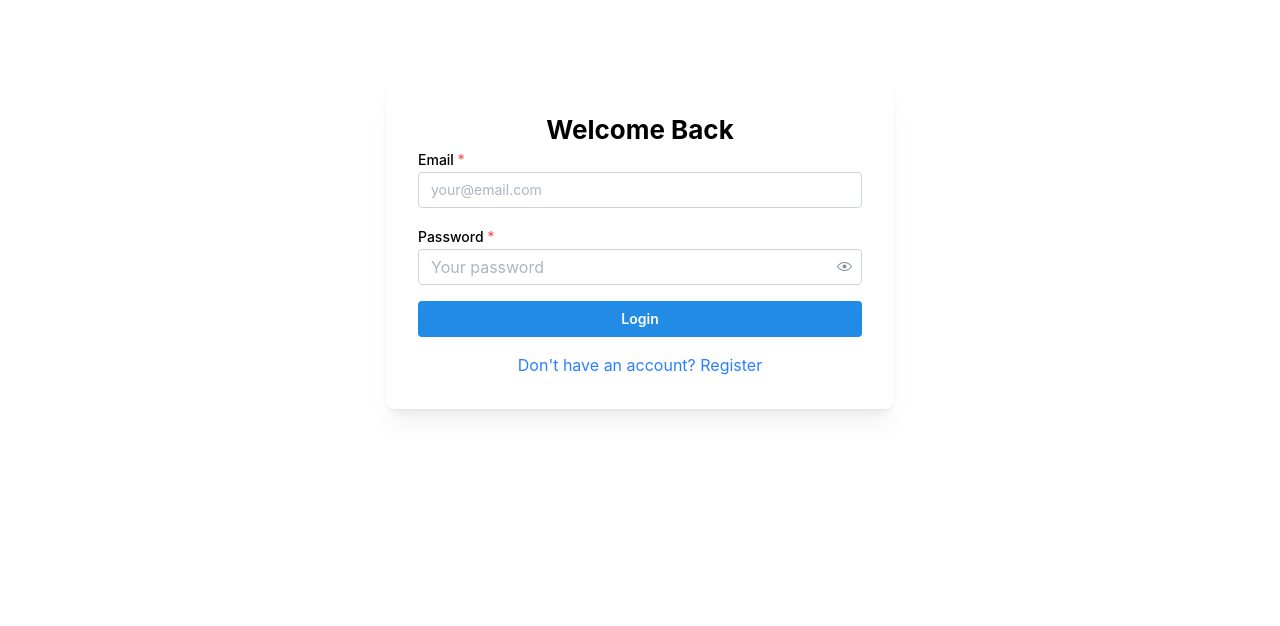
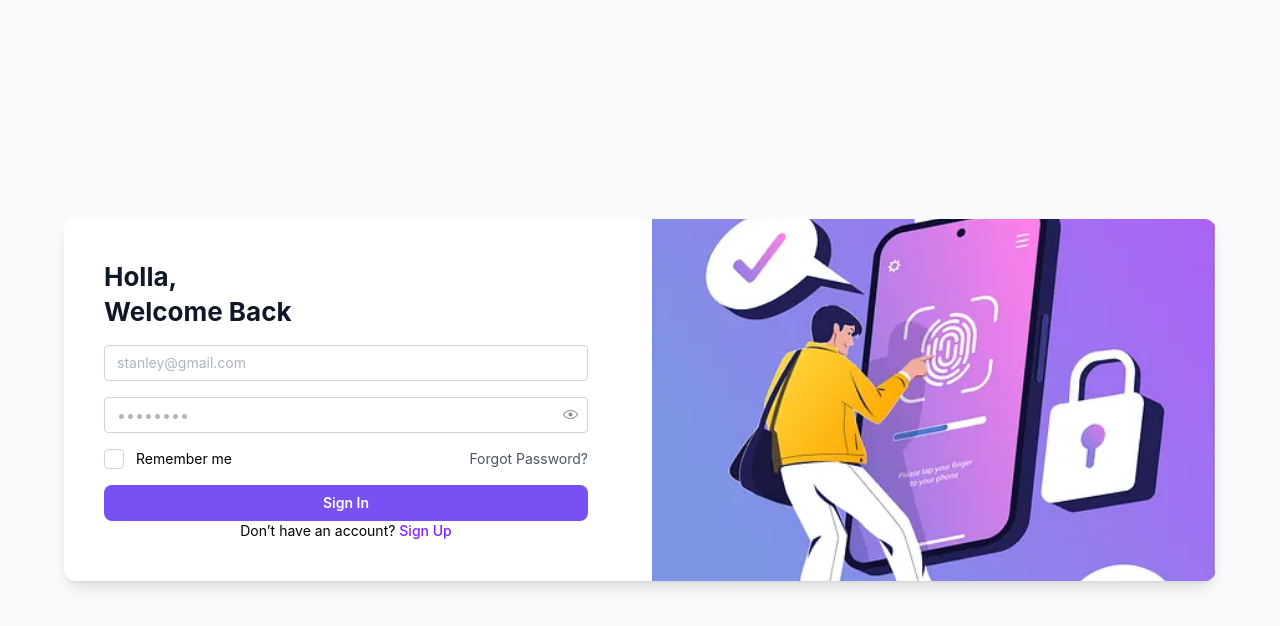
Before and after one commit to yitethio/review_ui, a Next.js app: page /auth/login in a window 1280 px wide. Shown: the top 626 px of the page. Built offline with nearby package versions, Linux system fonts and the light colour scheme.

Commit message:
worked on the header page and updated the ui for both login snd register page

```diff
--- a/src/app/auth/login/page.tsx
+++ b/src/app/auth/login/page.tsx
@@ -1,60 +1,88 @@
 'use client';
-import { TextInput, PasswordInput, Button, Container, Title, Paper } from '@mantine/core';
+import {
+  TextInput,
+  PasswordInput,
+  Button,
+  Checkbox,
+  Container,
+  Title,
+  Text,
+  Paper,
+  Group,
+  Flex,
+} from '@mantine/core';
 import { useState } from 'react';
 import { useDispatch } from 'react-redux';
 import { useRouter } from 'next/navigation';
 import Link from 'next/link';
+import Image from 'next/image';
 import { loginUser } from '../../../store/authSlice';
 
 export default function Login() {
-  const [formData, setFormData] = useState({
-    email: '',
-    password: '',
-  });
+  const [formData, setFormData] = useState({ email: '', password: '' });
   const dispatch = useDispatch();
   const router = useRouter();
 
   const handleSubmit = async (e: React.FormEvent) => {
     e.preventDefault();
     const result = await dispatch(loginUser(formData) as any);
-
     if (loginUser.fulfilled.match(result)) {
       router.push('/');
     }
   };
 
   return (
-    <Container size="xs" className="mt-20">
-      <Paper shadow="md" p="xl" radius="md">
-        <Title order={2} className="text-center mb-6">Welcome Back</Title>
+    <div className="min-h-screen flex items-center justify-center bg-gray-50 px-4">
+      <div className="max-w-6xl w-full grid grid-cols-1 md:grid-cols-2 gap-6 bg-white rounded-xl shadow-lg overflow-hidden">
+
+        {/* Left Form Section */}
+        <div className="p-10">
+          <Title  order={2} className="mb-1 font-black text-3xl text-gray-900 pb-4">Holla,<br />Welcome Back</Title>
           <form onSubmit={handleSubmit} className="space-y-4">
             <TextInput
-            required
-            label="Email"
-            placeholder="your@email.com"
+              placeholder="stanley@gmail.com"
               value={formData.email}
               onChange={(e) => setFormData({ ...formData, email: e.target.value })}
+              required
             />
             <PasswordInput
-            required
-            label="Password"
-            placeholder="Your password"
+              placeholder="••••••••"
               value={formData.password}
               onChange={(e) => setFormData({ ...formData, password: e.target.value })}
+              required
             />
-          <Button
-            type="submit"
-            fullWidth
-          >
-            Login
+
+            <Group justify="space-between" mt="xs">
+              <Checkbox label="Remember me" color="violet" />
+              <Link href="#" className="text-sm text-gray-600 hover:text-violet-600">
+                Forgot Password?
+              </Link>
+            </Group>
+
+            <Button fullWidth color="violet" type="submit" radius="md">
+              Sign In
             </Button>
-          <div className="text-center mt-4">
-            <Link href="/auth/register" className="text-blue-500 hover:text-blue-700">
-              Don't have an account? Register
+          </form>
+
+          <Text size="sm" ta="center" className="mt-6">
+            Don’t have an account?{' '}
+            <Link href="/auth/register" className="text-violet-600 font-medium hover:underline">
+              Sign Up
             </Link>
+          </Text>
         </div>
-        </form>
-      </Paper>
-    </Container>
+
+        {/* Right Illustration Section */}
+        <div className="relative hidden md:block bg-gradient-to-tr from-[#836FFF] to-[#C488FF]">
+          <Image
+            src="/images/image.png"
+            alt="Login Illustration"
+            width={600}
+            height={600}
+            className="absolute inset-0 object-cover w-full h-full"
+          />
+        </div>
+      </div>
+    </div>
   );
 }
--- a/src/app/auth/register/page.tsx
+++ b/src/app/auth/register/page.tsx
@@ -1,9 +1,20 @@
 'use client';
-import { TextInput, PasswordInput, Button, Container, Title, Paper } from '@mantine/core';
+import {
+  TextInput,
+  PasswordInput,
+  Button,
+  Container,
+  Title,
+  Text,
+  Paper,
+  Group,
+  Flex,
+} from '@mantine/core';
 import { useState } from 'react';
 import { useDispatch } from 'react-redux';
 import { useRouter } from 'next/navigation';
 import Link from 'next/link';
+import Image from 'next/image';
 import { registerUser } from '../../../store/authSlice';
 
 export default function Register() {
@@ -12,57 +23,71 @@ export default function Register() {
     email: '',
     password: '',
   });
+
   const dispatch = useDispatch();
   const router = useRouter();
 
   const handleSubmit = async (e: React.FormEvent) => {
     e.preventDefault();
     const result = await dispatch(registerUser(formData) as any);
-
     if (registerUser.fulfilled.match(result)) {
-      router.push('/');
+      router.push('/auth/login');
     }
   };
 
   return (
-    <Container size="xs" className="mt-20">
-      <Paper shadow="md" p="xl" radius="md">
-        <Title order={2} className="text-center mb-6">Create an Account</Title>
+    <div className="min-h-screen flex items-center justify-center bg-gray-50 px-4">
+      <div className="max-w-6xl w-full grid grid-cols-1 md:grid-cols-2 gap-6 bg-white rounded-xl shadow-lg overflow-hidden">
+
+        {/* Left Form Section */}
+        <div className="p-10">
+          <Title order={2} className="mb-1 font-black text-3xl text-gray-900 pb-3">
+            Get Started<br />Create an Account
+          </Title>
           <form onSubmit={handleSubmit} className="space-y-4">
             <TextInput
-            required
-            label="Name"
-            placeholder="Your name"
+              placeholder="John Doe"
               value={formData.name}
               onChange={(e) => setFormData({ ...formData, name: e.target.value })}
+              required
             />
             <TextInput
-            required
-            label="Email"
-            placeholder="your@email.com"
+              placeholder="you@email.com"
               value={formData.email}
               onChange={(e) => setFormData({ ...formData, email: e.target.value })}
+              required
             />
             <PasswordInput
-            required
-            label="Password"
-            placeholder="Your password"
+              placeholder="••••••••"
               value={formData.password}
               onChange={(e) => setFormData({ ...formData, password: e.target.value })}
+              required
             />
-          <Button
-            type="submit"
-            fullWidth
-          >
-            Register
+
+            <Button fullWidth color="violet" type="submit" radius="md">
+              Sign Up
             </Button>
-          <div className="text-center mt-4">
-            <Link href="/auth/login" className="text-blue-500 hover:text-blue-700">
-              Already have an account? Login
+          </form>
+
+          <Text size="sm" ta="center" className="pt-10">
+            Already have an account?{' '}
+            <Link href="/auth/login" className="text-violet-600 font-medium hover:underline">
+              Login
             </Link>
+          </Text>
         </div>
-        </form>
-      </Paper>
-    </Container>
+
+        {/* Right Illustration Section */}
+        <div className="relative hidden md:block bg-gradient-to-tr from-[#836FFF] to-[#C488FF]">
+          <Image
+            src="/images/login-illustration.png"
+            alt="Register Illustration"
+            width={600}
+            height={600}
+            className="absolute inset-0 object-cover w-full h-full"
+          />
+        </div>
+      </div>
+    </div>
   );
 }
--- a/src/app/components/header.tsx
+++ b/src/app/components/header.tsx
@@ -9,18 +9,29 @@ import {
   Flex,
   Container,
   Image,
+  Avatar,
 } from '@mantine/core';
 import { IconSearch } from '@tabler/icons-react';
 import { useRouter } from 'next/navigation';
-
-
+import { useSelector } from 'react-redux';
+import type { RootState } from '../../store/store';
 
 export default function Header() {
   const router = useRouter();
+  const { isAuthenticated, user } = useSelector((state: RootState) => state.auth);
+
+  const getInitials = (name: string | null) => {
+    if (!name) return '';
+    return name
+      .split(' ')
+      .map((part) => part[0])
+      .join('')
+      .toUpperCase();
+  };
+
   return (
     <Container fluid className="border-b border-gray-200 bg-white">
       <Flex justify="space-between" align="center" h={60} px="md">
-
         {/* Left section with logo and horizontal title */}
         <Flex align="center" className="gap-2">
           <Image
@@ -49,14 +60,20 @@ export default function Header() {
             leftSection={<IconSearch size={16} />}
             className="w-64"
           />
-          <Button variant="subtle" color="dark" onClick={() => router.push('/auth/register')}>Sign up</Button>
-          <Button
-            variant="filled"
-            color="dark"
-            onClick={() => router.push('/auth/login')}
-          >
-            Log in
-          </Button>
+          {isAuthenticated ? (
+            <Avatar
+              color="blue"
+              radius="xl"
+              size="md"
+            >
+              {getInitials(user.name)}
+            </Avatar>
+          ) : (
+            <>
+              <Button variant="subtle" color="dark" onClick={() => router.push('/auth/register')}>Sign up</Button>
+              <Button variant="filled" color="dark" onClick={() => router.push('/auth/login')}>Log in</Button>
+            </>
+          )}
         </Group>
       </Flex>
     </Container>
--- a/src/store/authSlice.ts
+++ b/src/store/authSlice.ts
@@ -25,14 +25,14 @@ interface RegisterCredentials {
 }
 
 const initialState: AuthState = {
-  isAuthenticated: false,
-  token: null,
+  isAuthenticated: !!Cookies.get('token'),
+  token: Cookies.get('token') || null,
   loading: false,
   error: null,
   user: {
-    name: null,
-    email: null,
-    verified: false
+    name: Cookies.get('userName') || null,
+    email: Cookies.get('userEmail') || null,
+    verified: Cookies.get('userVerified') === 'true'
   }
 };
 
@@ -40,7 +40,7 @@ export const loginUser = createAsyncThunk(
   'auth/login',
   async (credentials: LoginCredentials, { rejectWithValue }) => {
     try {
-      const response = await fetch('https://review.backend.spah.generator.com/auth/login', {
+      const response = await fetch('https://review-backend-aqeh.onrender.com/auth/login', {
         method: 'POST',
         headers: {
           'Content-Type': 'application/json',
@@ -54,9 +54,13 @@ export const loginUser = createAsyncThunk(
         return rejectWithValue(data.message || 'Login failed');
       }
 
-      // Store token in cookie
-      Cookies.set('token', data.token, { expires: 7 }); // Expires in 7 days
-      return data;
+      // Store all user data in cookies
+      Cookies.set('token', data.token, { expires: 7 });
+      Cookies.set('userName', data.user.name, { expires: 7 });
+      Cookies.set('userEmail', data.user.email, { expires: 7 });
+      Cookies.set('userVerified', String(data.user.verified), { expires: 7 });
+
+      return { token: data.token, user: data.user };
     } catch (error) {
       return rejectWithValue('Network error occurred');
     }
@@ -67,7 +71,7 @@ export const registerUser = createAsyncThunk(
   'auth/register',
   async (credentials: RegisterCredentials, { rejectWithValue }) => {
     try {
-      const response = await fetch('https://review.backend.spah.generator.com/auth/register', {
+      const response = await fetch('https://review-backend-aqeh.onrender.com/auth/register', {
         method: 'POST',
         headers: {
           'Content-Type': 'application/json',
@@ -81,9 +85,13 @@ export const registerUser = createAsyncThunk(
         return rejectWithValue(data.message || 'Registration failed');
       }
 
-      // Store token in cookie
-      Cookies.set('token', data.token, { expires: 7 }); // Expires in 7 days
-      return data;
+      // Store all user data in cookies
+      Cookies.set('token', data.token, { expires: 7 });
+      Cookies.set('userName', data.user.name, { expires: 7 });
+      Cookies.set('userEmail', data.user.email, { expires: 7 });
+      Cookies.set('userVerified', String(data.user.verified), { expires: 7 });
+
+      return { token: data.token, user: data.user };
     } catch (error) {
       return rejectWithValue('Network error occurred');
     }
@@ -102,11 +110,14 @@ const authSlice = createSlice({
         email: null,
         verified: false
       };
+      // Remove all cookies
       Cookies.remove('token');
+      Cookies.remove('userName');
+      Cookies.remove('userEmail');
+      Cookies.remove('userVerified');
     },
   },
   extraReducers: (builder) => {
-    // Login cases
     builder
       .addCase(loginUser.pending, (state) => {
         state.loading = true;
@@ -116,9 +127,9 @@ const authSlice = createSlice({
         state.isAuthenticated = true;
         state.token = action.payload.token;
         state.user = {
-          name: action.payload.name,
-          email: action.payload.email,
-          verified: action.payload.verified
+          name: action.payload.user.name,
+          email: action.payload.user.email,
+          verified: action.payload.user.verified
         };
         state.loading = false;
       })
@@ -126,7 +137,6 @@ const authSlice = createSlice({
         state.loading = false;
         state.error = action.payload as string;
       })
-      // Register cases
       .addCase(registerUser.pending, (state) => {
         state.loading = true;
         state.error = null;
@@ -135,9 +145,9 @@ const authSlice = createSlice({
         state.isAuthenticated = true;
         state.token = action.payload.token;
         state.user = {
-          name: action.payload.name,
-          email: action.payload.email,
-          verified: action.payload.verified
+          name: action.payload.user.name,
+          email: action.payload.user.email,
+          verified: action.payload.user.verified
         };
         state.loading = false;
       })
```
Also changed, not shown: public/images/image.png, src/app/pages/AddPlace/page.tsx (added), src/app/pages/Profile/page.tsx (added), src/app/pages/WriteReview/page.tsx (added). Lines whose indentation alone changed are shown as unchanged.
